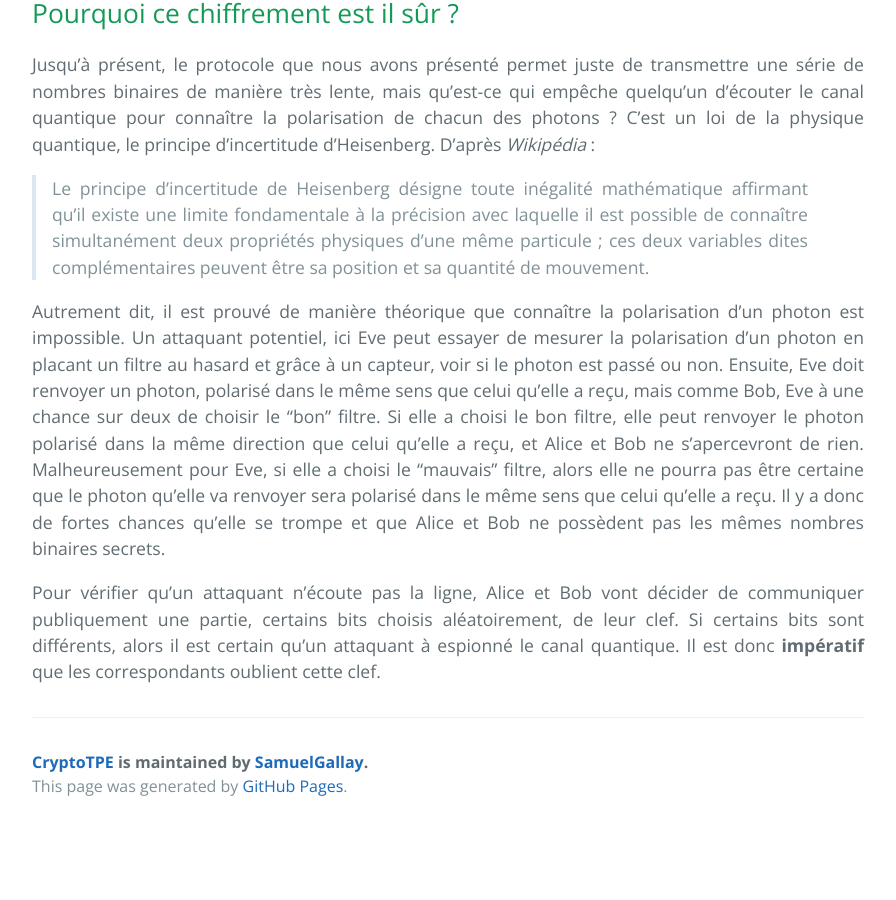
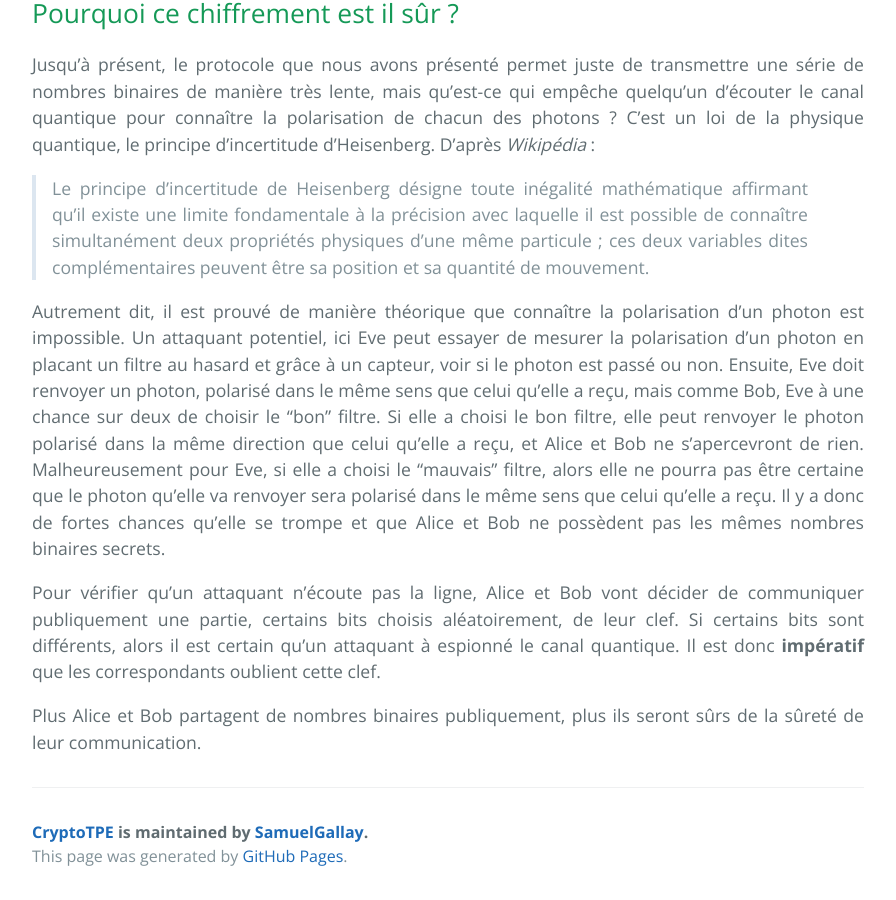
Before and after one commit to SamuelGallay/CryptoTPE, a Jekyll site: the page built from pages/4_Internet/5_quantique.md, in a window 1280 px wide and 900 px high, scrolled down 3369 px. Shown: the whole window, without its empty margins (192-1088 px from the left). Built offline with Jekyll 4.4.1, drawn with Linux system fonts in a browser that asks for light colours; our own code applies the rules of GitHub Pages for plain Markdown files; before the commit the page ends 4199 px from its top, so only the background shows below that.

Commit message:
Update 5_quantique.md

```diff
--- a/pages/4_Internet/5_quantique.md
+++ b/pages/4_Internet/5_quantique.md
@@ -76,3 +76,5 @@ Autrement dit, il est prouvé de manière théorique que connaître la polarisat
 Un attaquant potentiel, ici Eve peut essayer de mesurer la polarisation d'un photon en placant un filtre au hasard et grâce à un capteur, voir si le photon est passé ou non. Ensuite, Eve doit renvoyer un photon, polarisé dans le même sens que celui qu'elle a reçu, mais comme Bob, Eve à une chance sur deux de choisir le "bon" filtre. Si elle a choisi le bon filtre, elle peut renvoyer le photon polarisé dans la même direction que celui qu’elle a reçu, et Alice et Bob ne s’apercevront de rien. Malheureusement pour Eve, si elle a choisi le “mauvais” filtre, alors elle ne pourra pas être certaine que le photon qu’elle va renvoyer sera polarisé dans le même sens que celui qu’elle a reçu. Il y a donc de fortes chances qu’elle se trompe et que Alice et Bob ne possèdent pas les mêmes nombres binaires secrets.
 
 Pour vérifier qu’un attaquant n’écoute pas la ligne, Alice et Bob vont décider de communiquer publiquement  une partie, certains bits choisis aléatoirement, de leur clef. Si certains bits sont différents, alors il est certain qu'un attaquant à espionné le canal quantique. Il est donc **impératif** que les correspondants oublient cette clef.
+
+Plus Alice et Bob partagent de nombres binaires publiquement, plus ils seront sûrs de la sûreté de leur communication.
```
